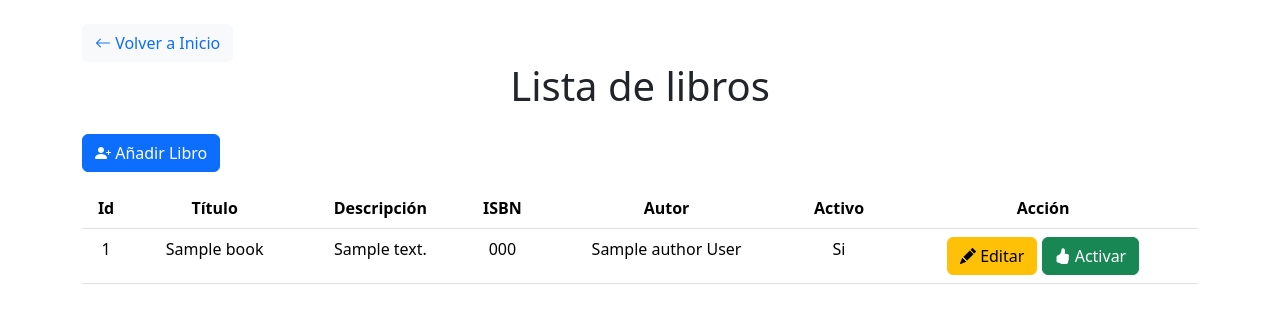
After one commit to analidia27/WebApp, a Django app: page /libros/listado in a window 1280 px wide. The commit adds this page. Shown: the top 323 px of the page. Run offline with Django 4.2, Linux system fonts and the light colour scheme; tables that the repository leaves empty hold one stand-in row (values such as "Sample post").

Commit message:
listado libros
listado template y view,
error template, try except editar no encontrado

```diff
--- a/library/urls.py
+++ b/library/urls.py
@@ -16,5 +16,7 @@ urlpatterns = [
     path('socios/editar/<int:id>', views.create_update_partner, name='update_partner'),
     path('socios/estado/<int:id>', views.change_status_partner, name='change_status_partner'),
     path('libros/nuevo', views.create_update_book, name='create_book'),
+    path('libros/listado', views.list_books, name='list_books'),
     path('libros/editar/<int:id>', views.create_update_book, name='update_book'),
+
 ]
--- a/library/views.py
+++ b/library/views.py
@@ -1,6 +1,6 @@
 from django.shortcuts import render, redirect
 from .models import Employee, Author,Partner, Book
-from .forms import EmployeeForm, AuthorForm, PartnerForm,BookForm
+from .forms import EmployeeForm, AuthorForm, PartnerForm, BookForm
 from django.http import HttpResponseRedirect
 
 # Create your views here.
@@ -10,8 +10,11 @@ def index(request):
 def create_employee(request,id=None):
     """"""
     if(id != None):
-        requested_employed = Employee.objects.get(id=id)
-        form = EmployeeForm(instance=requested_employed)
+        try:
+            requested_employed = Employee.objects.get(id=id)
+            form = EmployeeForm(instance=requested_employed)
+        except Exception:
+            return render(request, 'error.html')
     else:
         form = EmployeeForm()
     if request.method == "POST":
@@ -57,8 +60,11 @@ def create_update_author(request, id=None):
     if(id):
         """ Si se envia el id del autor se obtiene el objeto y se crea el formulario con datos,
         sino se crea el formulario vacio"""
-        requested_author = Author.objects.get(id=id)
-        form = AuthorForm(instance=requested_author)
+        try:
+            requested_author = Author.objects.get(id=id)
+            form = AuthorForm(instance=requested_author)
+        except Exception:
+            return render(request, 'error.html')
     else:
         form = AuthorForm()
 
@@ -102,8 +108,11 @@ def create_update_partner(request, id=None):
     if(id):
         """ Si se envia el id del socio se obtiene el objeto y se crea el formulario con datos,
         sino se crea el formulario vacio"""
-        requested_partner = Partner.objects.get(id=id)
-        form = PartnerForm(instance=requested_partner)
+        try:
+            requested_partner = Partner.objects.get(id=id)
+            form = PartnerForm(instance=requested_partner)
+        except Exception:
+            return render(request, 'error.html')
     else:
         form = PartnerForm()
 
@@ -147,8 +156,11 @@ def create_update_book(request, id=None):
     if(id):
         """ Si se envia el id del libro se obtiene el objeto y se crea el formulario con datos,
         sino se crea el formulario vacio"""
-        requested_book = Book.objects.get(id=id)
-        form = BookForm(instance=requested_book)
+        try:
+            requested_book = Book.objects.get(id=id)
+            form = BookForm(instance=requested_book)
+        except Exception:
+            return render(request, 'error.html')
     else:
         form = BookForm()
 
@@ -159,7 +171,7 @@ def create_update_book(request, id=None):
             form = BookForm(request.POST)
         if form.is_valid():
             form.save()
-            return redirect('/')
+            return redirect('libros/listado')
 
         else:
             return HttpResponseRedirect('create_book/')
@@ -167,3 +179,13 @@ def create_update_book(request, id=None):
     context = {'form': form,'is_update': id != None}
 
     return render(request, 'create_book.html', context)
+
+def list_books(request):
+
+    books = Book.objects.all()
+
+    context = {
+        'books' : books
+    }
+
+    return render(request, 'list_books.html', context=context)
--- a/templates/create_book.html
+++ b/templates/create_book.html
@@ -27,7 +27,7 @@ block content %} {% if is_update %}
   <br /><br />
   {% endif %}
 </form>
-<a href="" class="btn btn-secondary">
+<a href="{{'/libros/listado'}}" class="btn btn-secondary">
   <i class="bi bi-arrow-left"></i> Volver al listado</a
 >
 
--- /dev/null
+++ b/templates/list_books.html
@@ -0,0 +1,62 @@
+{% extends 'base.html' %}
+{% block content %}
+<a href="{{'/'}}" class="btn btn-light text-primary">
+  <i class="bi bi-arrow-left"></i>
+  Volver a Inicio
+</a>
+<h1 class="text-center">Lista de libros</h1>
+<a href="{{'./nuevo'}}" class="btn btn-primary my-3">
+  <i class="bi bi-person-plus-fill"></i>
+  Añadir Libro
+</a>
+
+
+<table class="table">
+  <thead class="text-center">
+    <tr>
+      <th>Id</th>
+      <th>Título</th>
+      <th>Descripción</th>
+      <th>ISBN</th>
+      <th>Autor</th>
+      <th>Activo</th>
+      <th>Acción</th>
+    </tr>
+  </thead>
+  <tbody class="text-center">
+    {% for book in books %}
+    <tr>
+      <td>{{ book.id }}</td>
+      <td>{{ book.title }}</td>
+      <td>{{ book.description }}</td>
+      <td>{{ book.ISBN }}</td>
+      <td>{{ book.author }}</td>
+      {%- if book.active -%}
+      <td>Si</td>
+      {% else %}
+      <td>No</td>
+      {% endif %}
+      <td>
+        <a href="./editar/{{book.id}}"  class="btn btn-warning">
+          <i class="bi bi-pencil-fill"></i>
+          Editar
+        </a>
+        {% if book.is_active %}
+        <a href="./estado/{{book.id}}" class="btn btn-danger">
+          <i class="bi bi-hand-thumbs-down-fill"></i>
+          Desactivar
+        </a>
+        {%else %}
+        <a href="./estado/{{book.id}}" class="btn btn-success">
+          <i class="bi bi-hand-thumbs-up-fill"></i>
+          Activar
+        </a>
+        {%endif%}
+      </td>
+    </tr>
+    {% endfor %}
+  </tbody>
+</table>
+<br />
+
+{% endblock %}
```
Also changed, not shown: templates/error.html (added, +12 -0 lines), templates/index.html (+11 -0 lines).
